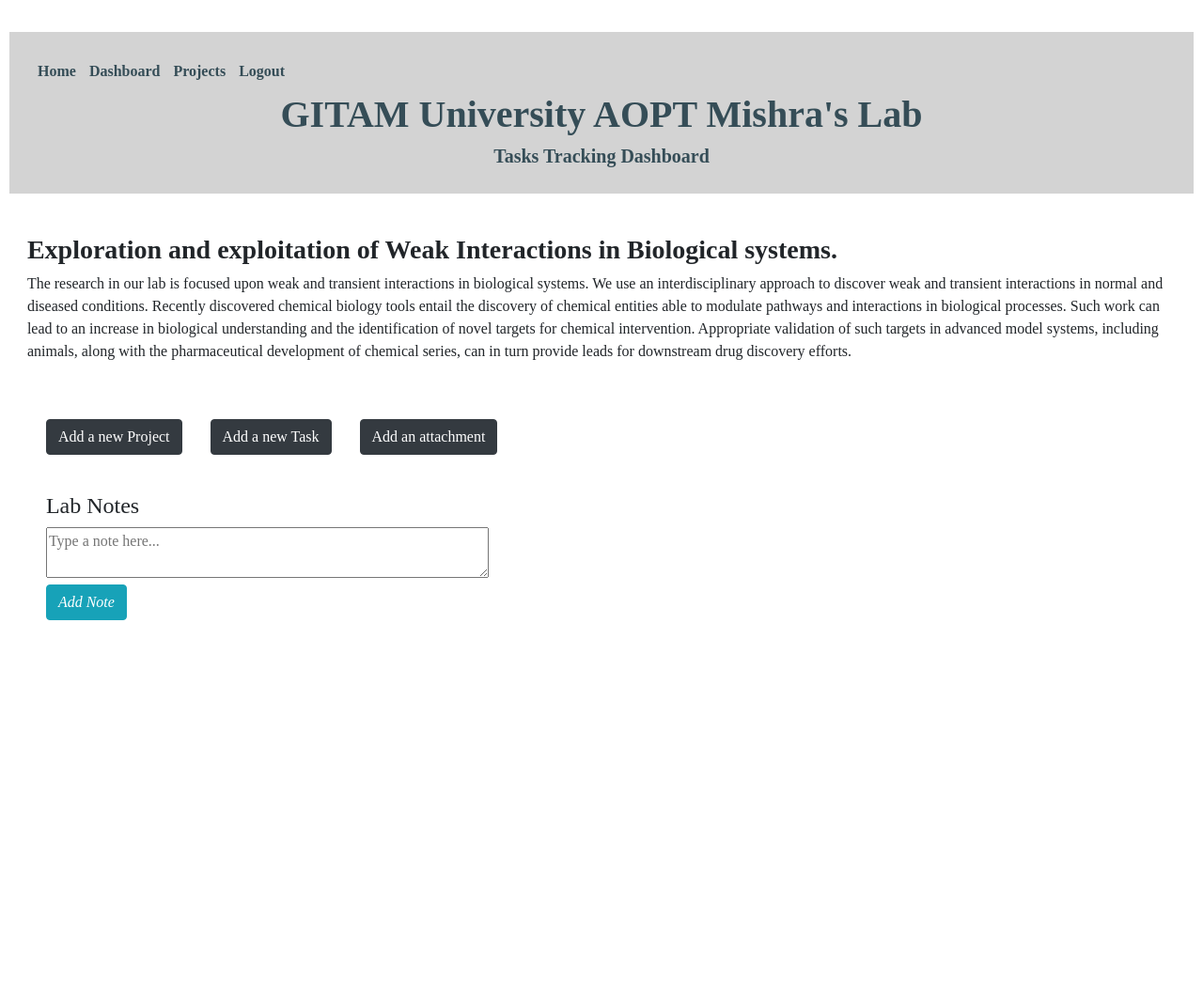
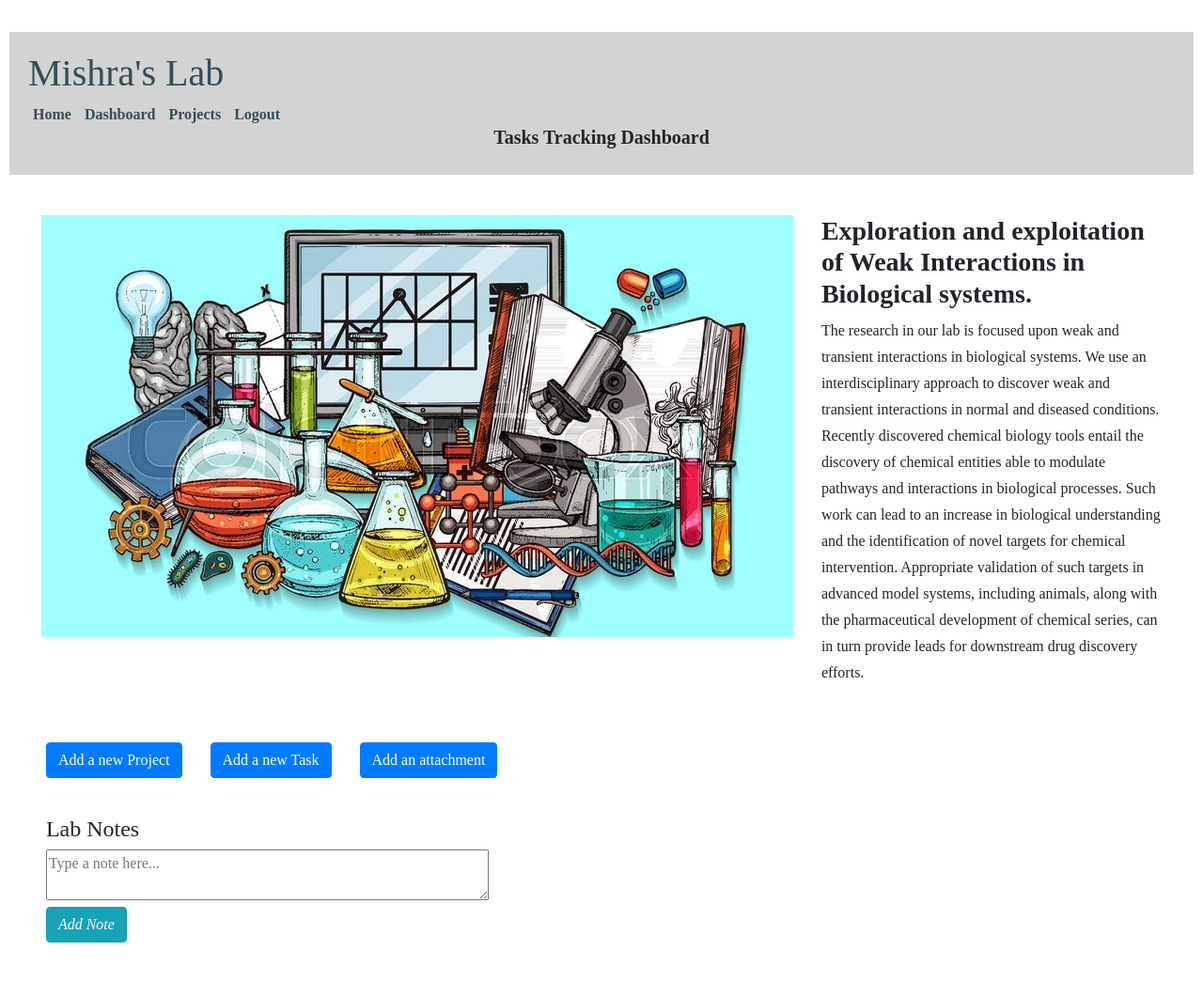
Before and after one commit to sukhanova/HB-Capstone, a Flask app: page /users_dashboard/1 in a window 1280 px wide. Shown: the whole page at 94% size. Before the commit the page ends 660 px from the top, so only its background shows below. Run offline with Flask 2, Linux system fonts and the light colour scheme; the visitor is signed in with stand-in values (Sample User, id 1); data that the repository does not hold is empty; parts of the project's set-up code (start-up, migrations or seed data) failed here and were passed over; some libraries are stand-ins or nearby versions.

Commit message:
Styling in a progress

```diff
--- a/server.py
+++ b/server.py
@@ -133,6 +133,7 @@
 
 		user_id = session["user_id"]
 		return redirect(f"/create_project/{project_id}")
+
 
 
 @app.route("/project/<int:project_id>")
--- a/static/css/styles.css
+++ b/static/css/styles.css
@@ -16,7 +16,7 @@
 	background-position: center center;
 	padding: 20px;
 	background-color: lightgrey;
-}
+} */
 
 nav {
 	text-align: left;
@@ -35,7 +35,7 @@
 }
 
 
-h3, h5 {
+h3{
 	font-family: 'STIX Two Text', serif;
 	font-weight: 900;
 }
@@ -49,7 +49,7 @@
 
 
 /* Class Selectors ----------------- */
-.welcome-color a {
+.welcome-page a {
 	color: #354d57;
 }
 
@@ -60,24 +60,18 @@
 .banner-text{
 	font-family: 'STIX Two Text', serif;
 	text-align: center;
-	color: #354d57;
 }
 
 .header-ul {
 	margin: 0;
 	padding: 0;
 	list-style-type: none;
-	color: #354d57;
 }
 
 .header-ul li {
 	display: inline;
-	color: #354d57;
 }
 
-.header-ul a {
-	color: #354d57;
-}
 
 .button-divs {
 	text-align: center;
@@ -111,7 +105,6 @@
 	align-items: center;
 	font-family: "Comic Sans MS", cursive, sans-serif;
 	font-size: 12pt;
-	font-weight: bolder;
 	margin: 5px;
     margin-top: 20px;
 }
@@ -135,3 +128,16 @@
   .forms-center {
 	align-items: center;
 }
+
+#entry-span{
+	font-size: small;
+	font-style: italic;
+}
+
+.inf-container {
+    display:flex;
+}
+
+p {
+	line-height: 1.75em;
+}
--- a/templates/base.html
+++ b/templates/base.html
@@ -21,12 +21,19 @@
     <header>
       <!--Navbar-->
       <nav>
-        <div class="welcome-color">
+        <div class="welcome-page">
           <!-- <a href="/"><strong>Home</strong></a> -->
          {% if 'user_id' in session %}
+         <div>
+           <h1>
+             <a href="/" id="top">
+            Mishra's Lab
+            </a>
+           </h1>
+         </div>
           <div>
             <ul class="header-ul">
-              <li>
+              <li class="nav-item">
                 <a href="/"><strong>Home</strong></a>
               </li>
               <li>
@@ -49,8 +56,6 @@
         </div>
       </nav>
       <div class="banner-text">
-        <h1><strong>GITAM University AOPT Mishra's Lab</strong></h1>
-        <!-- <br> -->
         <h5 class="banner-small"><strong>Tasks Tracking Dashboard</strong></h5>
       </div>
     </header>
--- a/templates/update_task.html
+++ b/templates/update_task.html
@@ -14,7 +14,7 @@
 		<div class="form-group row">
 			<label class="col-sm-2 col-form-label">Update Status</label>
             <select type="text" name="status" value="{{ task.status }} or request.form['status']">
-				<option value="" selected disabled hidden>Choose new status</option>
+				<option value="selected disabled hidden">Choose new status</option>
                 <option value="Todo">Todo</option>
                 <option value="In Progress">In Progress</option>
                 <option value="Complete">Complete</option>
--- a/templates/users_dashboard.html
+++ b/templates/users_dashboard.html
@@ -3,7 +3,11 @@
 {% block title %}Dashboard{% endblock %}
 
 {% block body %}
-<div>
+<div class="inf-container">
+	<div class="container-sm">
+		<img src="/static/images/Science_calss.jpg" alt="Science image">
+	</div>
+	<div class="container-sm">
 		<h3>Exploration and exploitation of Weak Interactions in Biological systems.</h3>
 		<p>The research in our lab is focused upon weak and transient interactions in biological systems.
 			We use an interdisciplinary approach to discover weak and transient interactions in normal and diseased conditions.
@@ -11,17 +15,18 @@
 			Such work can lead to an increase in biological understanding and the identification of novel targets for chemical intervention.
 			Appropriate validation of such targets in advanced model systems, including animals, along with the pharmaceutical development of chemical series, can in turn provide leads for downstream drug discovery efforts.</p>
 	</div>
+</div>
 <br>
 <div class="container">
 	<div class="button-container">
 		<span class="input-group-btn input-group-btn-left">
-			<a href="/create_project" type="button" class="btn btn-dark">Add a new Project</a>
+			<a href="/create_project" type="button" class="btn btn-primary">Add a new Project</a>
 		</span>
 		<span>
-		<a href="/select_project?next_project=add_task" type="button" class="btn btn-dark">Add a new Task</a>
+		<a href="/select_project?next_project=add_task" type="button" class="btn btn-primary">Add a new Task</a>
 		</span>
 		<span class="input-group-btn input-group-btn-right">
-		<a href="/select_project?next_project=add_entry" type="button" class="btn btn-dark">Add an attachment</a>
+		<a href="/select_project?next_project=add_entry" type="button" class="btn btn-primary">Add an attachment</a>
 		</span>
 	</div>
 
@@ -53,7 +58,7 @@
 				{% for note in notes%}
 				{{note.note}}
 					<form action="/delete_note/{{note.note_id}}" method="post">
-						<button data-source="{{note.note_id}}" type="submit" class="btn btn-outline-secondary btn-sm remove"><i class="fa fa-trash fa-1" aria-hidden="true">Remove</i></button>
+						<button id="remove-btn" data-source="{{note.note_id}}" type="submit" class="btn btn-outline-secondary btn-sm remove"><i class="fa fa-trash fa-1" aria-hidden="true">Remove</i></button>
 					</form>
 					<br>
 				{% endfor %}
```
Also changed, not shown: templates/attachments.html (+2 -5 lines), templates/create_task.html (+5 -4 lines), templates/entries.html (+4 -5 lines), templates/project.html (+3 -4 lines). Lines whose indentation alone changed are shown as unchanged.
